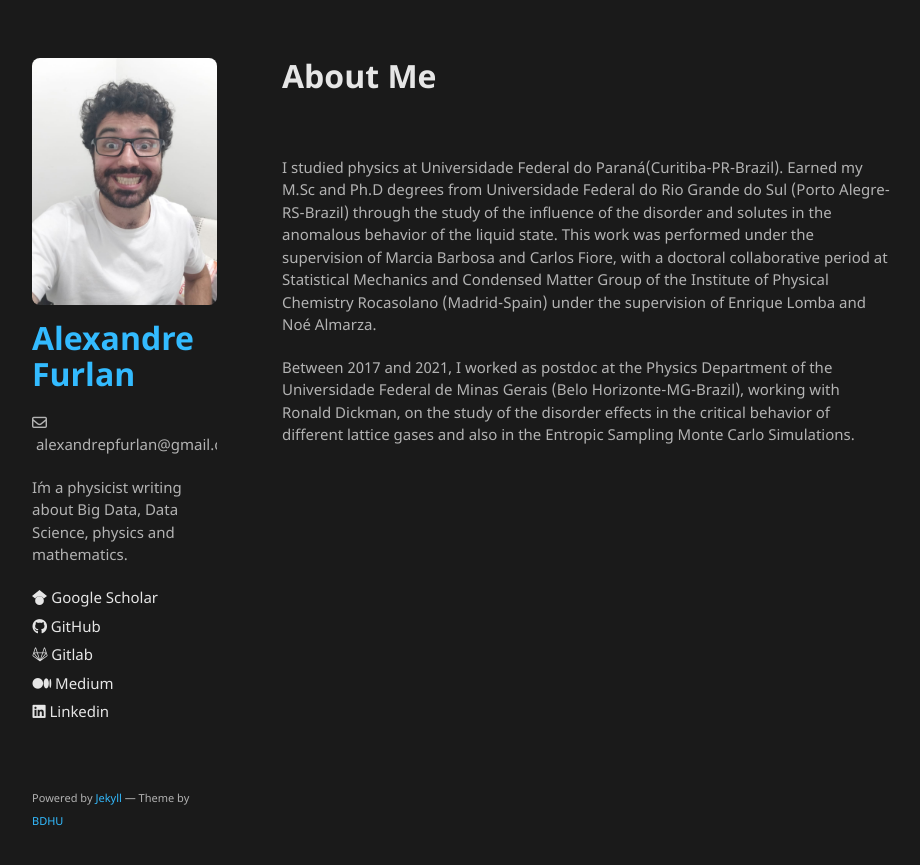
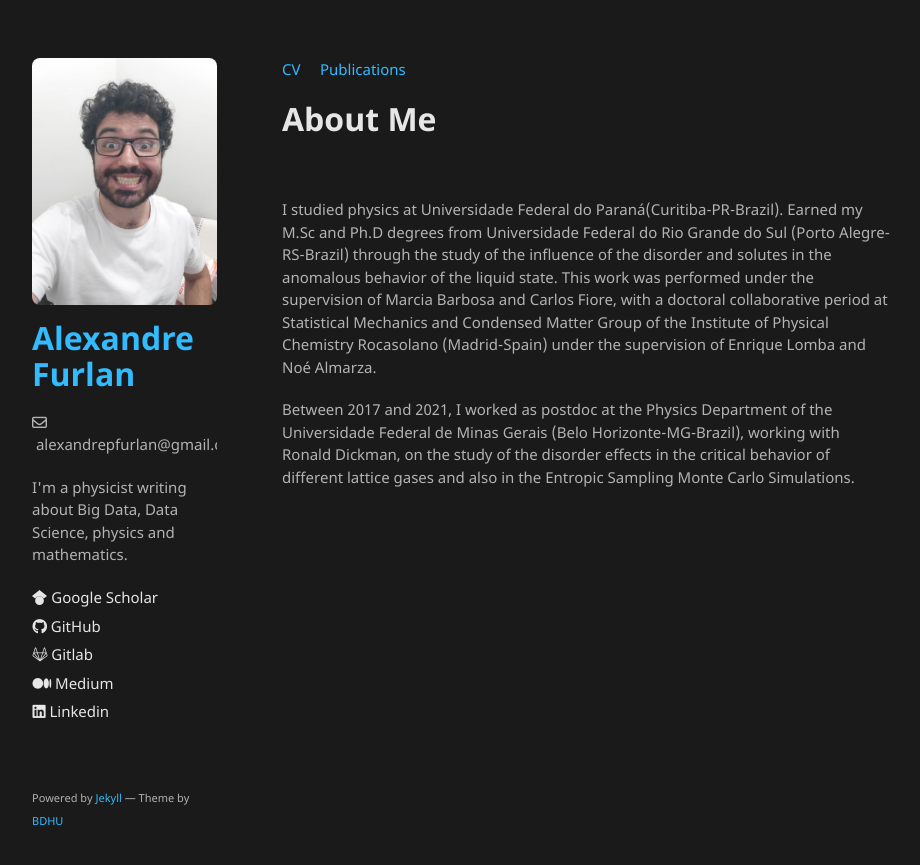
Before and after one commit to apfurlan/apfurlan.github.io, a Jekyll site: the page built from index.md, in a window 1280 px wide. Shown: the top 865 px of the page, without its empty margins (178-1098 px from the left). Built offline with Jekyll 4.4.1, drawn with Linux system fonts in a browser that asks for light colours; our own code applies the rules of GitHub Pages for plain Markdown files.

Commit message:
init commit

```diff
--- a/_config.yml
+++ b/_config.yml
@@ -1,7 +1,7 @@
 title: Alexandre Furlan
 logo: /assets/img/euSusto.jpeg
 email: alexandrepfurlan@gmail.com
-description: I´m a physicist writing about Big Data, Data Science, physics and mathematics.
+description: I'm a physicist writing about Big Data, Data Science, physics and mathematics.
 show_downloads: false
 google_analytics: UA-108144808-1
 remote_theme: BDHU/minimalist
--- a/index.md
+++ b/index.md
@@ -1,6 +1,8 @@
 ---
 layout: default
 ---
+
+[CV](./cv-page.md) &nbsp;&nbsp;&nbsp; [Publications](./cv-page.md)
 
 # **About Me**
 
```
